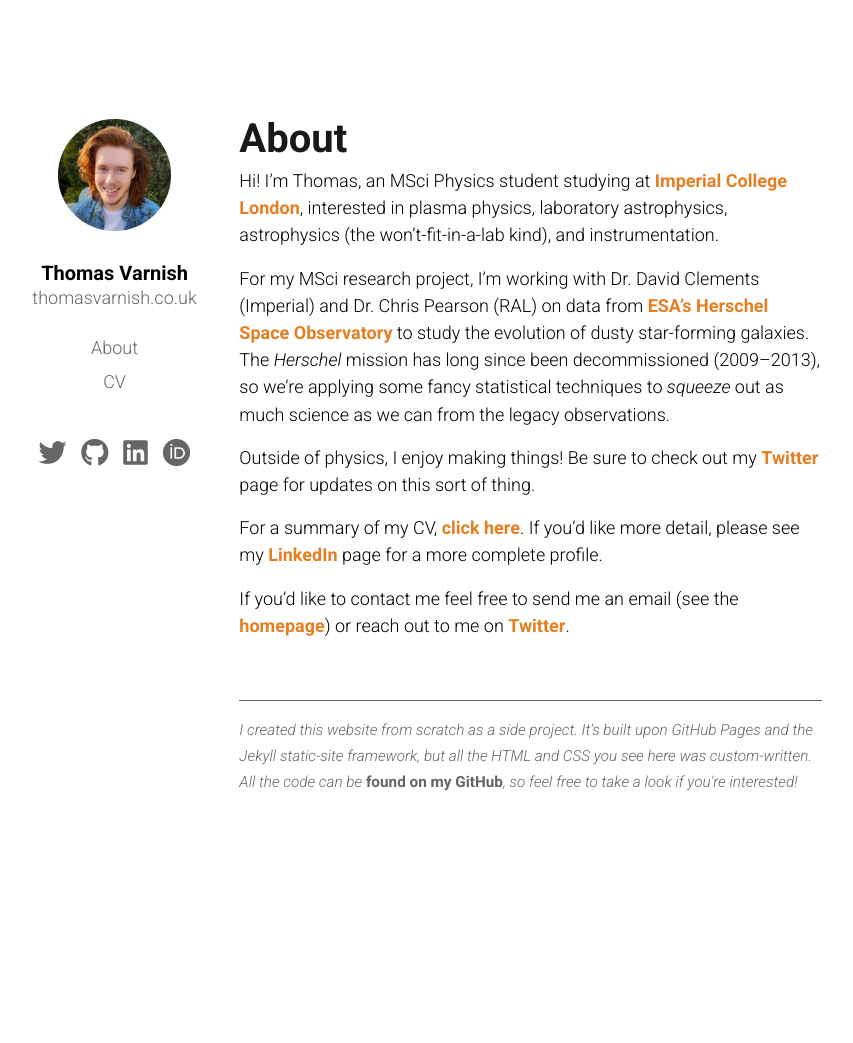
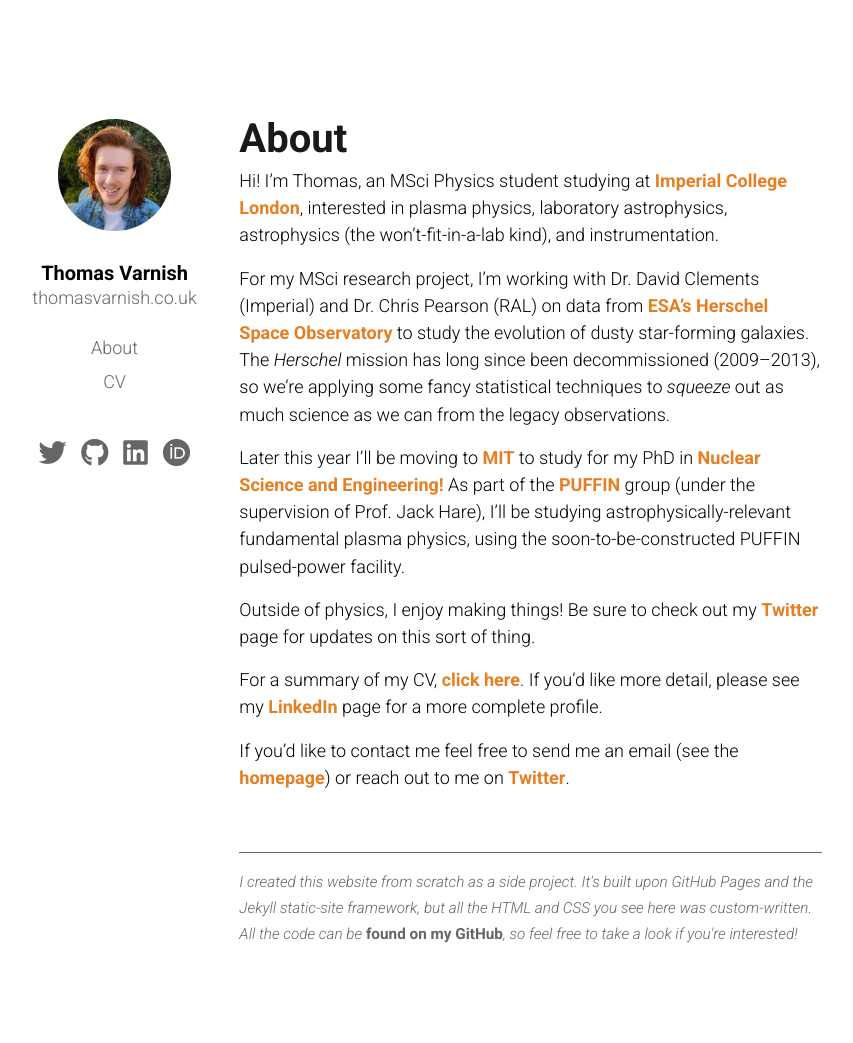
Before and after one commit to tvarnish/tvarnish.github.io, a Jekyll site: the page built from about.md, in a window 1280 px wide. Shown: the whole page, without its empty margins (176-1029 px from the left). Built offline with Jekyll 4.4.1, drawn with Linux system fonts in a browser that asks for light colours; nearby versions of some CDN libraries; before the commit the page ends 940 px from its top, so only the background shows below that.

Commit message:
Update "About" and "CV" content
Add MIT to the about page and CV.

```diff
--- a/_data/cv.yml
+++ b/_data/cv.yml
@@ -29,6 +29,10 @@ research:
     when: 2015
 
 education:
+  - name: Massachusetts Institute of Technology (MIT)
+    what: PhD, Nuclear Science and Engineering (Plasma Physics)
+    when: Incoming, Fall 2021
+
   - name: Imperial College London
     what: MSci Physics
     when: 2017 - 2021
--- a/about.md
+++ b/about.md
@@ -9,6 +9,8 @@ Hi! I'm Thomas, an MSci Physics student studying at [Imperial College London](ht
 
 For my MSci research project, I'm working with Dr. David Clements (Imperial) and Dr. Chris Pearson (RAL) on data from [ESA's Herschel Space Observatory](https://www.cosmos.esa.int/web/herschel/home) to study the evolution of dusty star-forming galaxies. The *Herschel* mission has long since been decommissioned (2009&ndash;2013), so we're applying some fancy statistical techniques to *squeeze* out as much science as we can from the legacy observations.
 
+Later this year I'll be moving to [MIT](https://www.mit.edu/) to study for my PhD in [Nuclear Science and Engineering!](http://web.mit.edu/nse/) As part of the [PUFFIN](https://puffin.mit.edu) group (under the supervision of Prof. Jack Hare), I'll be studying astrophysically-relevant fundamental plasma physics, using the soon-to-be-constructed PUFFIN pulsed-power facility.
+
 Outside of physics, I enjoy making things! Be sure to check out my [Twitter](https://twitter.com/{{ site.author.twitter }}) page for updates on this sort of thing.
 
 For a summary of my CV, [click here](/cv). If you'd like more detail, please see my [LinkedIn](https://linkedin.com/in/{{ site.author.linkedin }}) page for a more complete profile.
```
